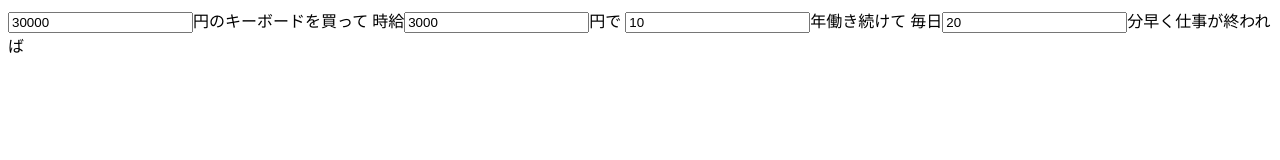
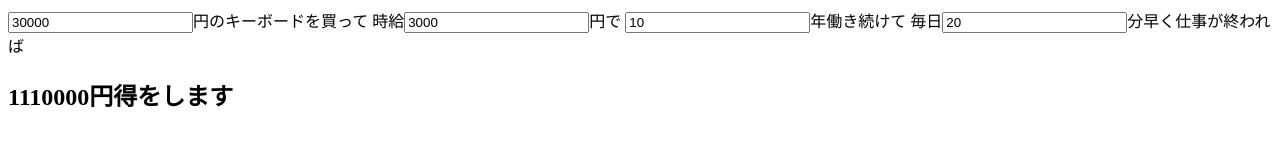
Before and after one commit to TakutoYoshikai/keyboard-investment, a plain HTML site: page index.html in a window 1280 px wide. Drawn offline with Linux system fonts and the light colour scheme.

Commit message:
initial change

```diff
--- a/index.html
+++ b/index.html
@@ -29,5 +29,8 @@
       <h2 id="result"></h2>
 
     </div>
+    <script>
+      onChange();
+    </script>
   </body>
 </html>
```
